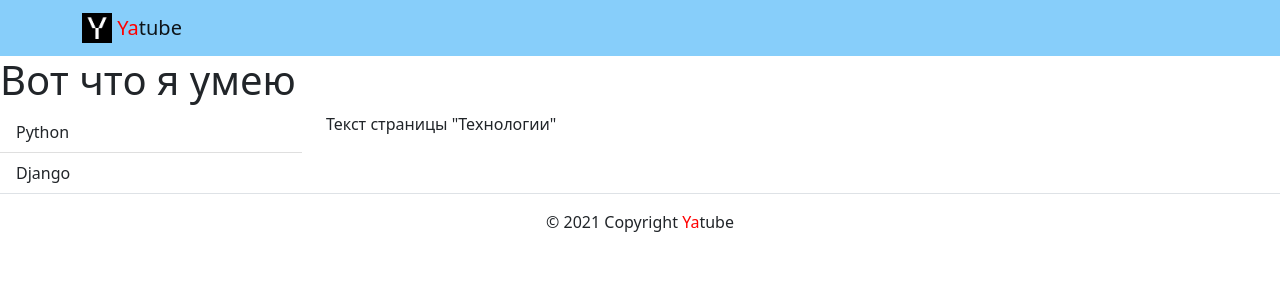
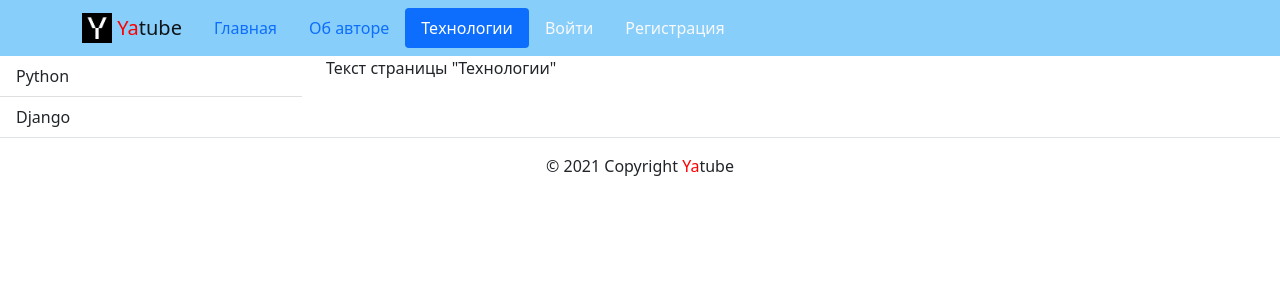
Before and after one commit to HellfastUSMC/hw02, a Django app: page /about/tech/ in a window 1280 px wide. Shown: the top 300 px of the page. Run offline with Django 3.2, Linux system fonts and the light colour scheme; some libraries are stand-ins or nearby versions.

Commit message:
lessons7

```diff
--- a/yatube/templates/base.html
+++ b/yatube/templates/base.html
@@ -16,6 +16,7 @@
     </main>
 
     {% include 'includes/footer.html' %}
-
+    <script src="https://cdn.jsdelivr.net/npm/@popperjs/core@2.9.2/dist/umd/popper.min.js" integrity="sha384-IQsoLXl5PILFhosVNubq5LC7Qb9DXgDA9i+tQ8Zj3iwWAwPtgFTxbJ8NT4GN1R8p" crossorigin="anonymous"></script>
+    <script src="https://cdn.jsdelivr.net/npm/bootstrap@5.0.2/dist/js/bootstrap.min.js" integrity="sha384-cVKIPhGWiC2Al4u+LWgxfKTRIcfu0JTxR+EQDz/bgldoEyl4H0zUF0QKbrJ0EcQF" crossorigin="anonymous"></script>
 </body>
 </html>
--- a/yatube/templates/includes/header.html
+++ b/yatube/templates/includes/header.html
@@ -1,11 +1,51 @@
 {% load static %}
+{% with request.resolver_match.view_name as view_name %}
 <header>
-  <nav class="navbar navbar-light" style="background-color: lightskyblue">
+  <nav class="navbar navbar-light navbar-expand-md fixed-top" style="background-color: lightskyblue">
     <div class="container">
       <a class="navbar-brand" href="{% url 'posts:index' %}">
         <img src="{% static 'img/logo.png' %}" width="30" height="30" class="d-inline-block align-top" alt="">
-        <span style="color:red">Ya</span>tube</a>
+        <span style="color:red">Ya</span>tube
       </a>
+      <button class="navbar-toggler" type="button" data-bs-toggle="collapse" data-bs-target="#collapsibleNavbar" aria-controls="collapsibleNavbar" aria-expanded="false" aria-label="Toggle navigation">
+      <span class="navbar-toggler-icon"></span>
+    </button>
+      <div class="collapse navbar-collapse" id="collapsibleNavbar">
+      <ul class="nav nav-pills me-auto mb-2 mb-lg-0">
+        <li class="nav-item">
+          <a class="nav-link {% if view_name  == 'posts:index' %}active{% endif %}" href="{% url 'posts:index' %}">Главная</a>
+        </li>
+        <li class="nav-item">
+          <a class="nav-link {% if view_name  == 'about:author' %}active{% endif %}" href="{% url 'about:author' %}">Об авторе</a>
+        </li>
+        <li class="nav-item">
+          <a class="nav-link {% if view_name  == 'about:tech' %}active{% endif %}" href="{% url 'about:tech' %}">Технологии</a>
+        </li>
+        {% if user.is_authenticated %}
+        <li class="nav-item">
+          <a class="nav-link" href="<!--  -->">Новая запись</a>
+        </li>
+        <li class="nav-item">
+          <a class="nav-link link-light {% if view_name  == 'users:password_change_form' %}active{% endif %}" href="{% url 'users:password_change_form' %}">Изменить пароль</a>
+        </li>
+        <li class="nav-item">
+          <a class="nav-link link-light" href="{% url 'users:logout' %}">Выйти</a>
+        </li>
+        <li>
+          Пользователь: {{ user.username }}
+        <li>
+        {% else %}
+        <li class="nav-item">
+          <a class="nav-link link-light {% if view_name  == 'users:login' %}active{% endif %}" href="{% url 'users:login' %}">Войти</a>
+        </li>
+        <li class="nav-item">
+          <a class="nav-link link-light {% if view_name  == 'users:signup' %}active{% endif %}" href="{% url 'users:signup' %}">Регистрация</a>
+        </li>
+        {% endif %}
+        </div>
+      </ul>
+      {# Конец добавленого в спринте #}
     </div>
   </nav>
 </header>
+{% endwith %}
```
Also changed, not shown: yatube/db.sqlite3, 1 other file.
